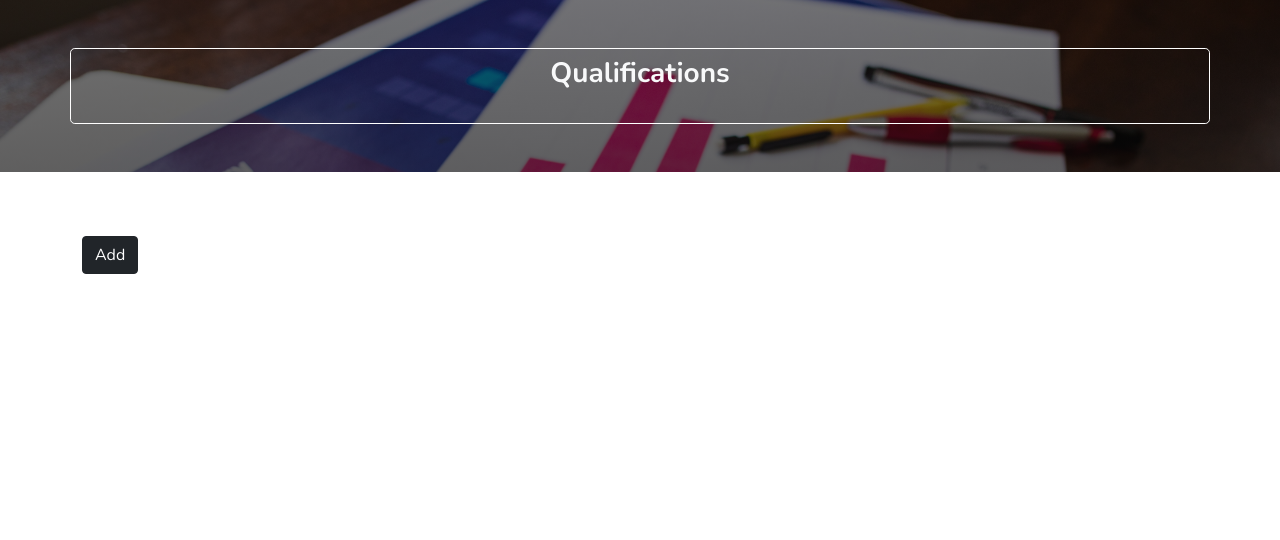
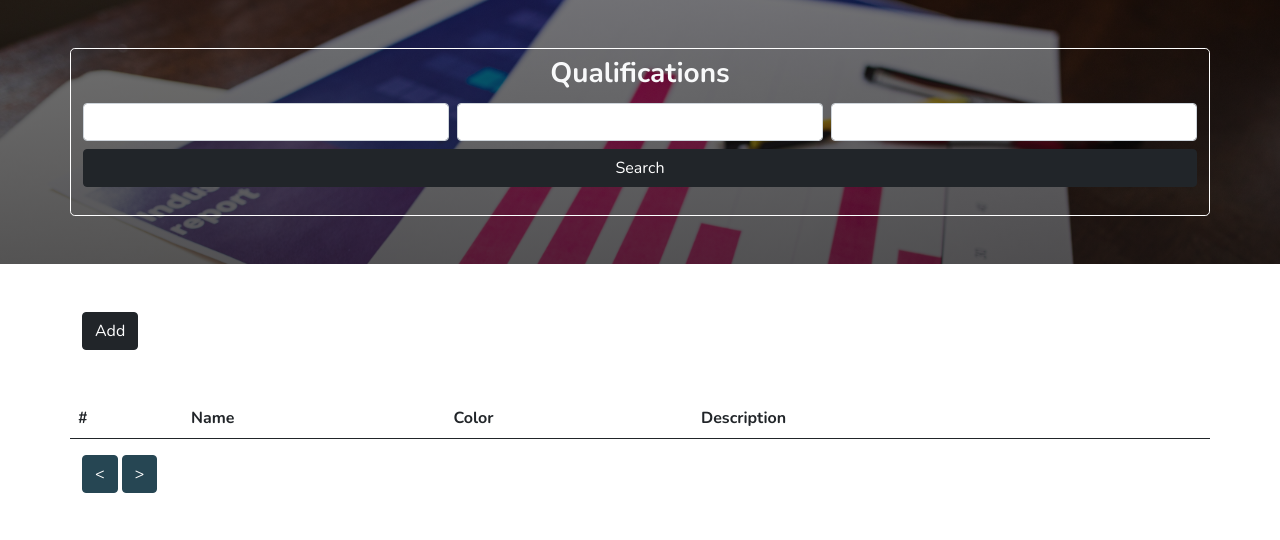
Before and after one commit to NassimEloualydy/DJANGO-JOB-APP, a Django app: page /qualifcations in a window 1280 px wide. Shown: the part 56-596 px from the top of the page. Run offline with Django 5.2, Linux system fonts and the light colour scheme; lists and menus that the app fills with data are empty; some libraries are stand-ins or nearby versions.

Commit message:
Finiche the qualification app

```diff
--- a/auth/static/js/main.js
+++ b/auth/static/js/main.js
@@ -1,4 +1,6 @@
 var token=document.getElementsByName('csrfmiddlewaretoken')[0].value
+var id_qualification=0
+var offset_qualification=0
 function loginUser(){
     var email=document.getElementById("email").value;
     var password=document.getElementById("password").value;
@@ -83,10 +85,10 @@ function submitQualification(){
     if(name!="" && Description!="" && color!=""){
         var f=new FormData()
         f.append("name",name)
-        f.append("Description",Description);
+        f.append("DescriptionQ",Description);
         f.append("color",color);
         f.append("csrfmiddlewaretoken",token)
-
+        f.append("id",id_qualification);
         var xhr=new XMLHttpRequest();
         xhr.onreadystatechange=function(){
             if(this.status==200 && this.readyState==4){
@@ -97,6 +99,7 @@ function submitQualification(){
                     document.getElementById("name").value="";
                     document.getElementById("Description").value="";
                     document.getElementById("color").value="";
+                    getDataQulaifications()
                 }
                 if(type=="Warning")
                      toastr.warning(message,type,{positionClass:"toast-bottom-right"});
@@ -112,3 +115,84 @@ function submitQualification(){
         toastr.warning("All the fields are required !!","Warning",{positionClass:"toast-bottom-right"});
     }
 }
+function getDataQulaifications(){
+
+
+
+var name=document.getElementById("name_search").value;
+var Description=document.getElementById("description_search").value;
+var color=document.getElementById("color_search").value;
+var f=new FormData()
+f.append("name",name)
+f.append("Description",Description)
+f.append("color",color)
+f.append("offset",offset_qualification);
+f.append("csrfmiddlewaretoken",token)
+var xhr=new XMLHttpRequest()
+xhr.onreadystatechange=function(){
+    if(this.status==200 && this.readyState==4){
+        var {message,data}=JSON.parse(this.responseText);
+        var dataFrontEnd=""
+        for(var i=0;i<data.length;i++){
+            dataFrontEnd+="<tr><td>"+data[i][0]+"</td>"
+            dataFrontEnd+="<td>"+data[i][1]+"</td>"
+            dataFrontEnd+="<td>"+data[i][2]+"</td>"
+            dataFrontEnd+="<td>"+data[i][3]+"</td>"
+            dataFrontEnd+="<td><ion-icon  class='Icon Icon_delete' onclick='deleteQualification("+data[i][0]+")' name='trash-outline'></ion-icon></td><td><ion-icon   class='Icon Icon_update' onclick='loadDataQualification("+JSON.stringify(data[i])+");' data-bs-toggle='modal' data-bs-target='#modalDomain' name='pencil-outline'></ion-icon></td>"
+            dataFrontEnd+="</tr>"
+        }
+        document.getElementById("dataQualification").innerHTML=dataFrontEnd
+    }
+}
+xhr.open("POST","getDataQualifications",true);
+xhr.send(f);
+}
+function deleteQualification(id){
+    var f=new FormData()
+    f.append("id",id)
+    f.append("csrfmiddlewaretoken",token)
+    var xhr=new XMLHttpRequest()
+    xhr.onreadystatechange=function(){
+        if(this.status==200 && this.readyState==4){
+            var {message,type}=JSON.parse(this.responseText);
+            if(type=="Success"){
+
+                toastr.success(message,type,{positionClass:"toast-bottom-right"});
+                getDataQulaifications()
+            }
+            if(type=="Warning")
+                 toastr.warning(message,type,{positionClass:"toast-bottom-right"});
+
+
+        }
+    }
+    xhr.open("POST","deleteQualifications",true);
+    xhr.send(f);
+
+}
+function loadDataQualification(data){
+
+    document.getElementById("name").value=data[1];
+    document.getElementById("Description").value=data[2];
+    document.getElementById("color").value=data[3];
+    id_qualification=data[0]
+    document.getElementById("submitDeviceButton").innerHTML="Update";
+
+}
+function hideDataQualifiation(){
+    document.getElementById("name").value="";
+    document.getElementById("Description").value="";
+    document.getElementById("color").value="";
+    id_qualification=0
+    document.getElementById("submitDeviceButton").innerHTML="Add";
+}
+function navigateDataContacts(data){
+    if(data=="next"){
+        offset_qualification+=6
+    }
+    if(data=="prev" &&         offset_qualification>0){
+        offset_qualification-=6
+
+    }
+    getDataQulaifications();
+}
--- a/qualifications/urls.py
+++ b/qualifications/urls.py
@@ -3,5 +3,7 @@ from django.urls import path,include
 from . import views
 urlpatterns=[
 path('qualifcations',views.qualifcations,name="qualifcations"),
-path('submitQualification',views.submitQualification,name="submitQualification")
+path('submitQualification',views.submitQualification,name="submitQualification"),
+path("getDataQualifications",views.getDataQualifications,name="getDataQualifications"),
+path("deleteQualifications",views.deleteQualifications,name="deleteQualifications")
 ]
--- a/qualifications/views.py
+++ b/qualifications/views.py
@@ -1,29 +1,89 @@
 from django.shortcuts import render
 from django.http import JsonResponse
 from qualifications.models import Qualifications
+from django.db import connection
+
 # Create your views here.
+def deleteQualifications(request):
+    if request.session.get("first_name",None) is None :
+        return JsonResponse({
+            "type":"Danger",
+            "message":""
+        })
+    id=request.POST["id"]
+    q=Qualifications.objects.filter(id=id).first()
+    q.delete()
+    return JsonResponse({
+            "type":"Success",
+            "message":"Deleted with success !!"
+        })
+
+def getDataQualifications(request):
+    if request.session.get('first_name', None) is None:
+        return JsonResponse({
+            "type":"Danger",
+            "data":"Loged in please"
+        })
+    name=request.POST["name"]
+    Description=request.POST["Description"]
+    color=request.POST["color"]
+    offset=request.POST["offset"]
+
+    cursor = connection.cursor()
+    query="SELECT q.id,q.name,q.description,q.color from public."+'"'+"qualifications_qualifications"+'"'+" as q"
+    query+=" INNER JOIN public."+'"'+"qualifications_qualifications"+'"'+" as q1 on q1.id=q.id"
+    query+=" INNER JOIN public."+'"'+"qualifications_qualifications"+'"'+" as q2 on q2.id=q.id"
+    query+=" INNER JOIN public."+'"'+"qualifications_qualifications"+'"'+" as q3 on q3.id=q.id"
+    query+=" where q1.name like '%"+name+"%' and "
+    query+="  q2.description like '%"+Description+"%' and "
+    query+="  q3.color like '%"+color+"%' OFFSET "+offset+" limit 6 "
+    cursor.execute(query)
+    return JsonResponse({
+            "type":"Success",
+            "data":cursor.fetchall()
+        })
 def qualifcations(request):
     return render(request,'qualifcations.html')
 def submitQualification(request):
     if request.session.get('first_name', None) is not None:
         name=request.POST["name"]
-        Description=request.POST["Description"]
+        Description=request.POST.get("DescriptionQ",False)
         color=request.POST["color"]
-        if  Qualifications.objects.filter(name=name):
-            return JsonResponse({
-                "type":"Warning",
-                "message":"Please the name is already exist !!"
-            })
-        if  Qualifications.objects.filter(Description=Description):
-            return JsonResponse({
-                "type":"Warning",
-                "message":"Please the Description is already exist !!"
-            })
-        q=qualifications(name=name,Description=Description,color=color)
-        q.save()
+        id_q=request.POST["id"]
+        if id==0:
+            if  Qualifications.objects.filter(name=name):
+                return JsonResponse({
+                    "type":"Warning",
+                    "message":"Please the name is already exist !!"
+                })
+            if  Qualifications.objects.filter(description=Description):
+                return JsonResponse({
+                    "type":"Warning",
+                    "message":"Please the Description is already exist !!"
+                })
+            q=Qualifications(name=name,description=Description,color=color)
+            q.save()
+        else:
+           if  Qualifications.objects.filter(name=name).exclude(pk=id_q):
+                print("hHHAHAHAHA")
+                return JsonResponse({
+                    "type":"Warning",
+                    "message":"Please the name is already exist !!"
+                })
+           if  Qualifications.objects.filter(description=Description).exclude(pk=id_q):
+                return JsonResponse({
+                    "type":"Warning",
+                    "message":"Please the Description is already exist !!"
+                })
+           q=Qualifications.objects.filter(pk=id_q).first()
+           q.name=name
+           q.description=Description
+           q.color=color
+           q.save()
+
         return JsonResponse({
             "type":"Success",
-            "message":"Addedd with success !!"
+            "message":"Updated with success !!"
         })
     else:
         return JsonResponse({
--- a/templates/base.html
+++ b/templates/base.html
@@ -18,7 +18,7 @@
 
 
 </head>
-<body>
+<body onload="getDataQulaifications()">
     <!-- le contenu qui sera modifié en fonction de l'url sélectionnée -->
     {% block content %}
     {% endblock %}
--- a/templates/header.html
+++ b/templates/header.html
@@ -1,5 +1,5 @@
 <!-- Section de menu -->
-<nav class="navbar navbar-expand-lg navbar-dark bg-dark sticky-top" >
+<nav  class="navbar navbar-expand-lg navbar-dark bg-dark sticky-top" >
     <div class="container">
         <a class="navbar-brand fw-bolder" href="#">
             <!-- En-tête du titre -->
--- a/templates/qualifcations.html
+++ b/templates/qualifcations.html
@@ -10,21 +10,54 @@
             <h3 class="titleDaisyLead fw-bolder">Qualifications</h3>
             <!-- declaration de token -->
             {% csrf_token %}
+            <form action="">
+                <div class="row">
+                    <div class="col-md p-1"><input type="text" name="" id="name_search" class="form-control"></div>
+                    <div class="col-md p-1"><input type="text" name="" id="description_search" class="form-control"></div>
+                    <div class="col-md p-1"><input type="text" name="" id="color_search" class="form-control"></div>
+                </div>
+                <div class="row">
+                    <div class="col-md p-1">
+                        <input type="button" value="Search" onclick="getDataQulaifications()" class="btn btn-dark w-100"></div>
+
+                    </div>
+            </form>
         </div>
     </div>
 </section>
-<section class="m-3 py-5">
+<section class="py-5 pb-0">
     <div class="container">
-            <input type="button" data-bs-toggle="modal" data-bs-target="#modalDomain" value="Add" class="btn btn-dark">
+            <input type="button" data-bs-toggle="modal" onclick="hideDataQualifiation()" data-bs-target="#modalDomain" value="Add" class="btn btn-dark">
 
         </div>
+</section>
+<section class="py-5 mb-5">
+    <div class="container">
+        <div class="row">
+            <table class="table">
+                <thead>
+                    <tr>
+                        <th>#</th>
+                        <th>Name</th>
+                        <th>Color</th>
+                        <th>Description</th>
+                        <th colspan="2"></th>
+                    </tr>
+                </thead>
+                <tbody id="dataQualification"></tbody>
+            </table>
+        </div>
+        <button onclick="navigateDataContacts('prev')" id="submitDomainbtn" type="button" class="btn btn-forms"><</button>
+        <button onclick="navigateDataContacts('next')" id="submitDomainbtn" type="button" class="btn btn-forms">></button>
+
+    </div>
 </section>
 <div class="modal fade" id="modalDomain" role="dialog">
     <div class="modal-dialog">
         <div class="modal-content">
             <div class="modal-header">
                 <h5>Formulaire d'appareils</h5>
-                <button class="btn-close" aria-label="close" data-bs-dismiss="modal" onclick="hideDataDevice()"></button>
+                <button class="btn-close" aria-label="close" data-bs-dismiss="modal" onclick="hideDataQualifiation()"></button>
             </div>
             <div class="modal-body">
                 <form>
```
